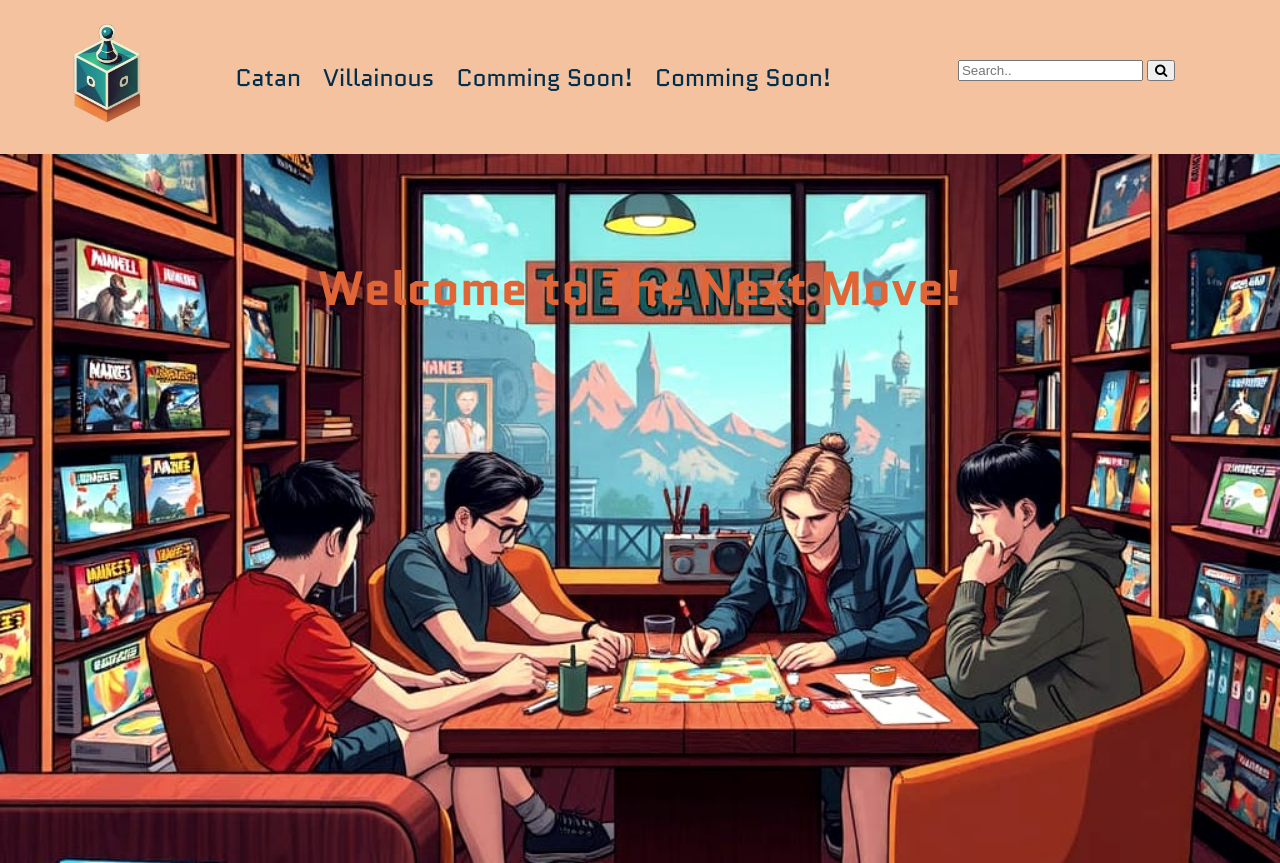
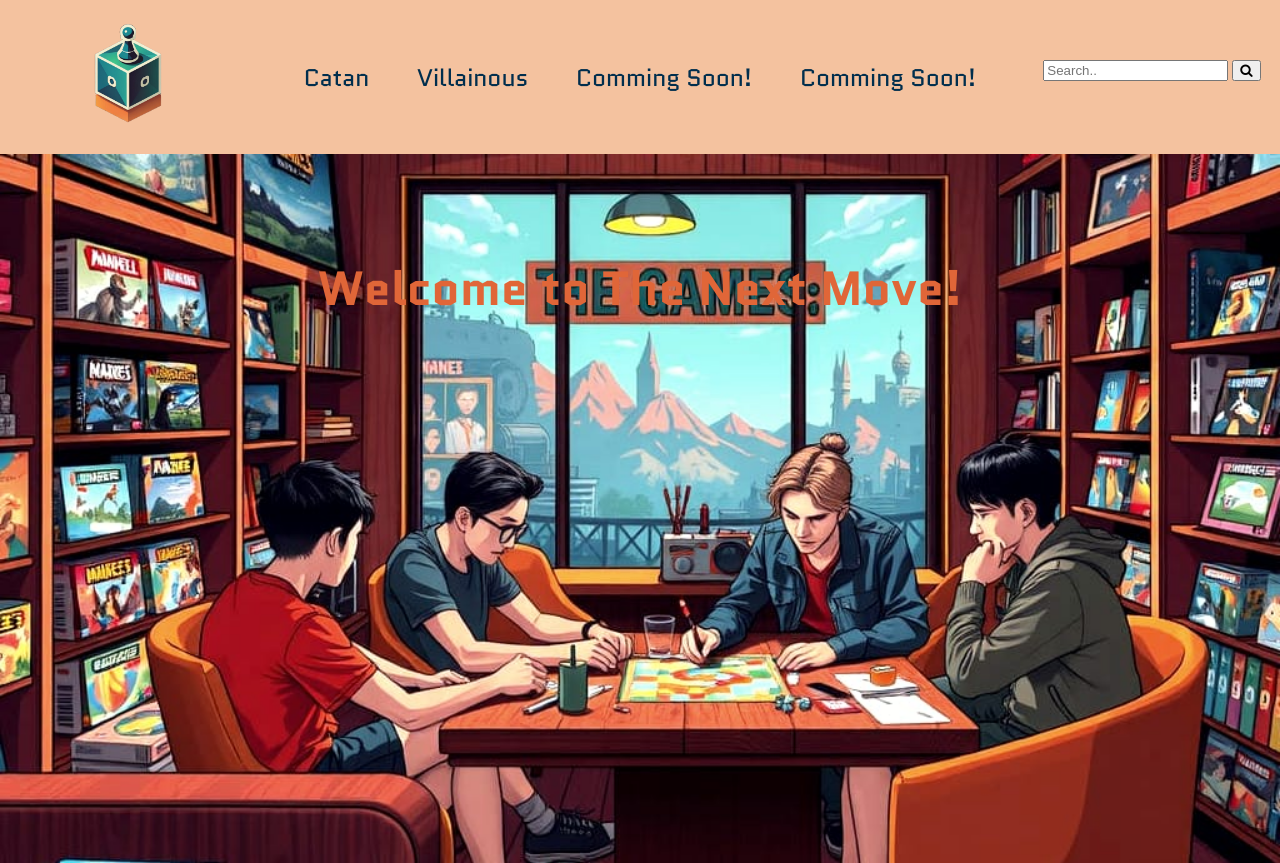
Before and after one commit to BeachMeister510/My-Site, a plain HTML site: page My-Site/index.html in a window 1280 px wide. Shown: the top 863 px of the page. Drawn offline with nearby package versions, Linux system fonts and the light colour scheme.

Commit message:
changed heading layout

```diff
--- a/My-Site/styles/catan-styles.css
+++ b/My-Site/styles/catan-styles.css
@@ -40,7 +40,7 @@ body {
 
 header{
     display: grid;
-    grid-template-columns: 1fr 3fr 2fr;
+    grid-template-columns: 1fr 3fr 1fr;
     text-align: center;
     background-color: #F4C29F;
 }
--- a/My-Site/styles/index-styles.css
+++ b/My-Site/styles/index-styles.css
@@ -40,7 +40,7 @@ body {
 
 header{
     display: grid;
-    grid-template-columns: 1fr 3fr 2fr;
+    grid-template-columns: 1fr 3fr 1fr;
     text-align: center;
     background-color: #F4C29F;
 }
```
